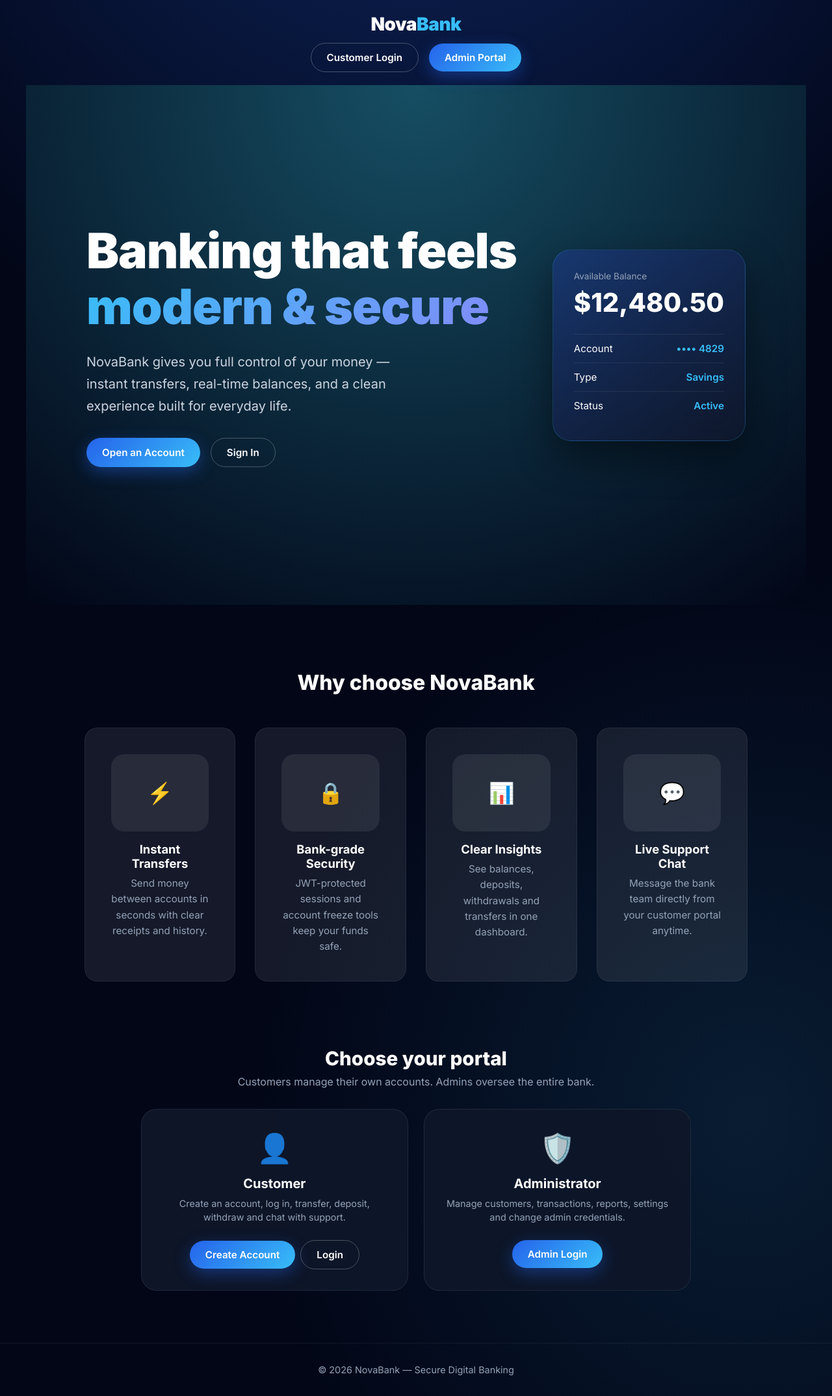
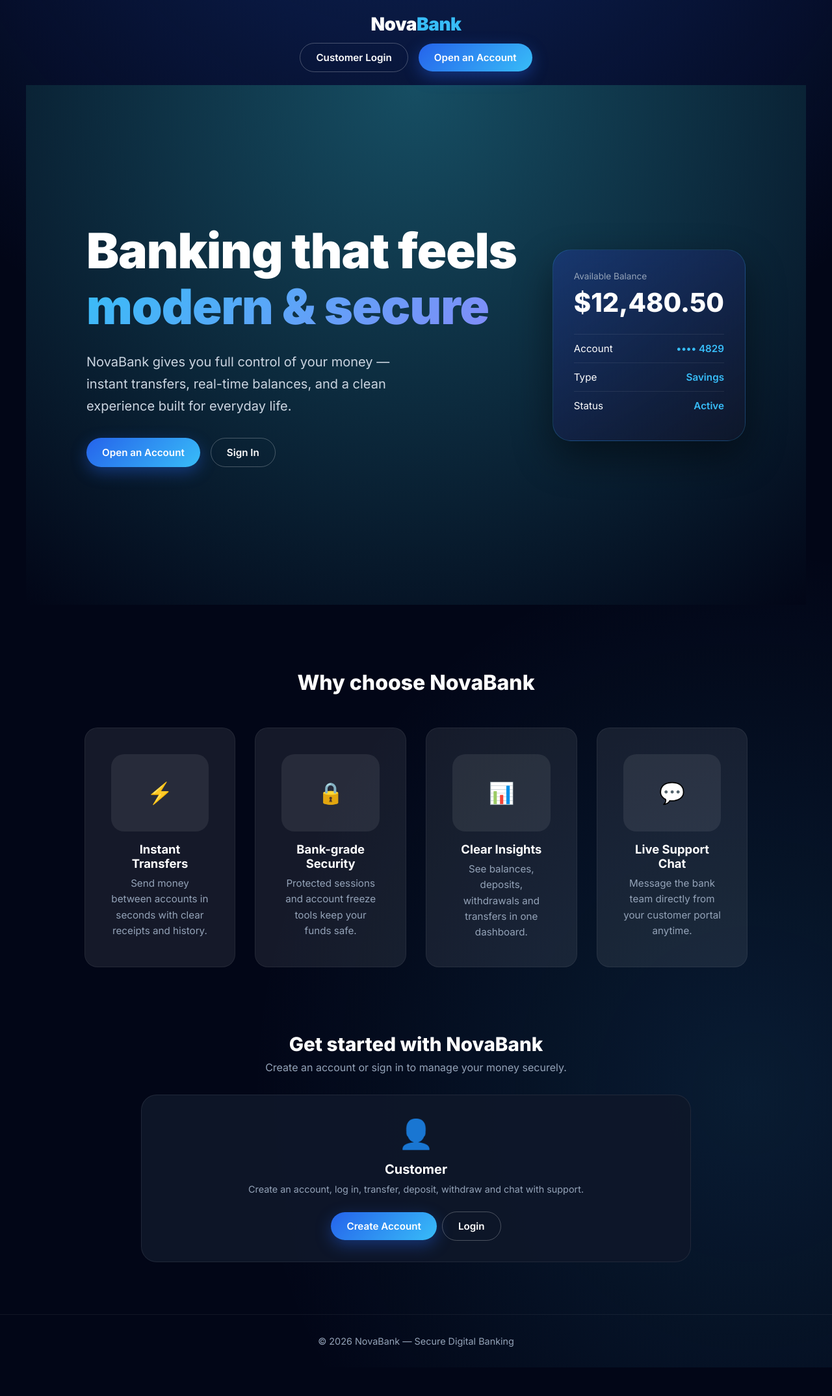
Before and after one commit to princek378/NovaBank-Frontend, a React app: page / in a window 1280 px wide. Shown: the whole page at 65% size. After the commit the page ends 2105 px from the top, so only its background shows below. Built offline with nearby package versions, Linux system fonts and the light colour scheme; no server answers; the HTML template or start-up script is replaced by a standard one.

Commit message:
Update Landing page content and links

```diff
--- a/src/pages/Landing.jsx
+++ b/src/pages/Landing.jsx
@@ -12,8 +12,8 @@ export default function Landing() {
           <Link to="/login" className="btn btn-outline">
             Customer Login
           </Link>
-          <Link to="/admin/login" className="btn btn-primary">
-            Admin Portal
+          <Link to="/register" className="btn btn-primary">
+            Open an Account
           </Link>
         </div>
       </nav>
@@ -68,7 +68,7 @@ export default function Landing() {
           <div className="feature-card">
             <div className="feature-icon">🔒</div>
             <h3>Bank-grade Security</h3>
-            <p>JWT-protected sessions and account freeze tools keep your funds safe.</p>
+            <p>Protected sessions and account freeze tools keep your funds safe.</p>
           </div>
           <div className="feature-card">
             <div className="feature-icon">📊</div>
@@ -84,26 +84,20 @@ export default function Landing() {
       </section>
 
       <section className="portal-section">
-        <h2>Choose your portal</h2>
-        <p>Customers manage their own accounts. Admins oversee the entire bank.</p>
+        <h2>Get started with NovaBank</h2>
+        <p>Create an account or sign in to manage your money securely.</p>
         <div className="portal-grid">
           <div className="portal-card">
             <div className="portal-icon">👤</div>
             <h3>Customer</h3>
-            <p>Create an account, log in, transfer, deposit, withdraw and chat with support.</p>
+            <p>
+              Create an account, log in, transfer, deposit, withdraw and chat with support.
+            </p>
             <Link to="/register" className="btn btn-primary" style={{ marginRight: 8 }}>
               Create Account
             </Link>
             <Link to="/login" className="btn btn-outline">
               Login
-            </Link>
-          </div>
-          <div className="portal-card">
-            <div className="portal-icon">🛡️</div>
-            <h3>Administrator</h3>
-            <p>Manage customers, transactions, reports, settings and change admin credentials.</p>
-            <Link to="/admin/login" className="btn btn-primary">
-              Admin Login
             </Link>
           </div>
         </div>
```
